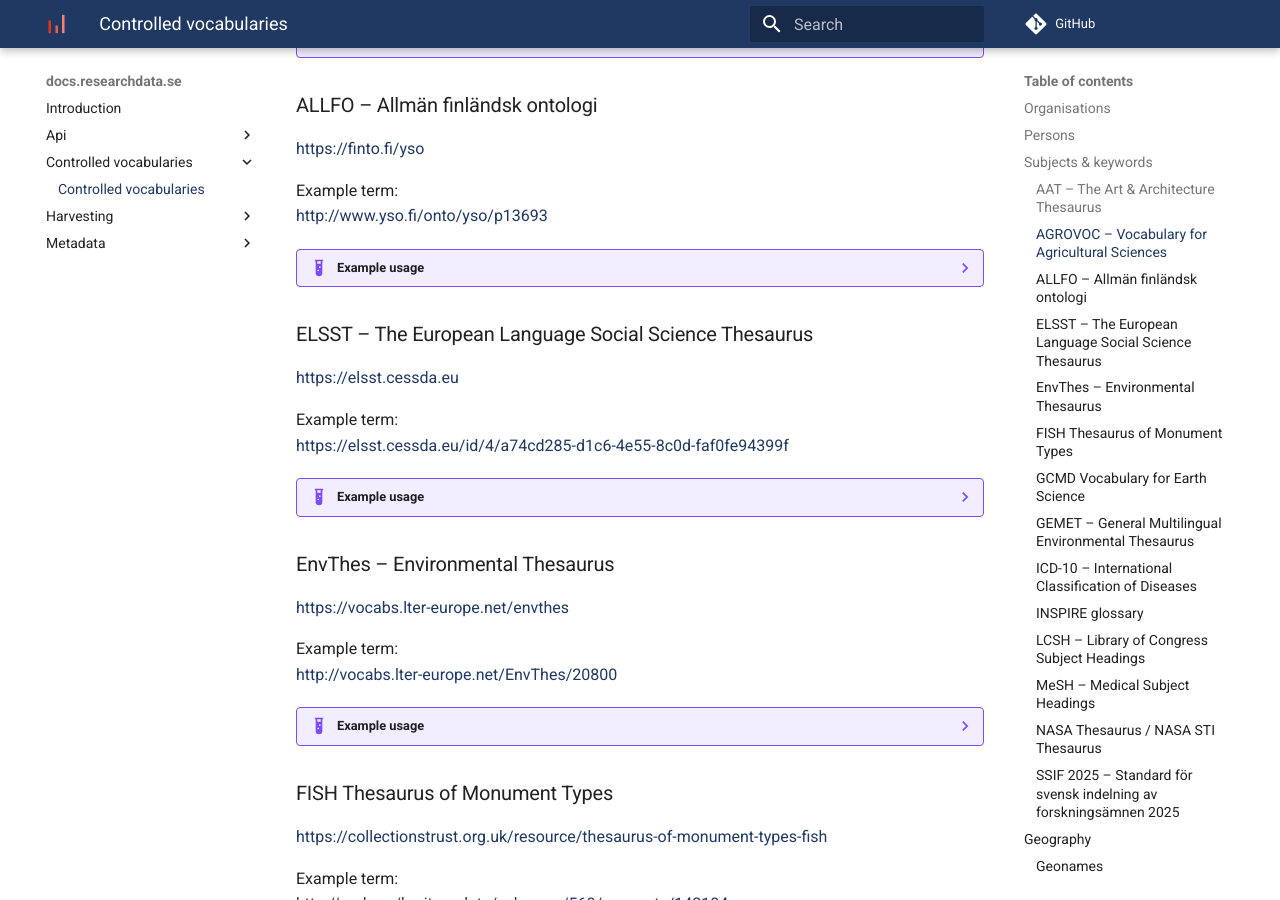
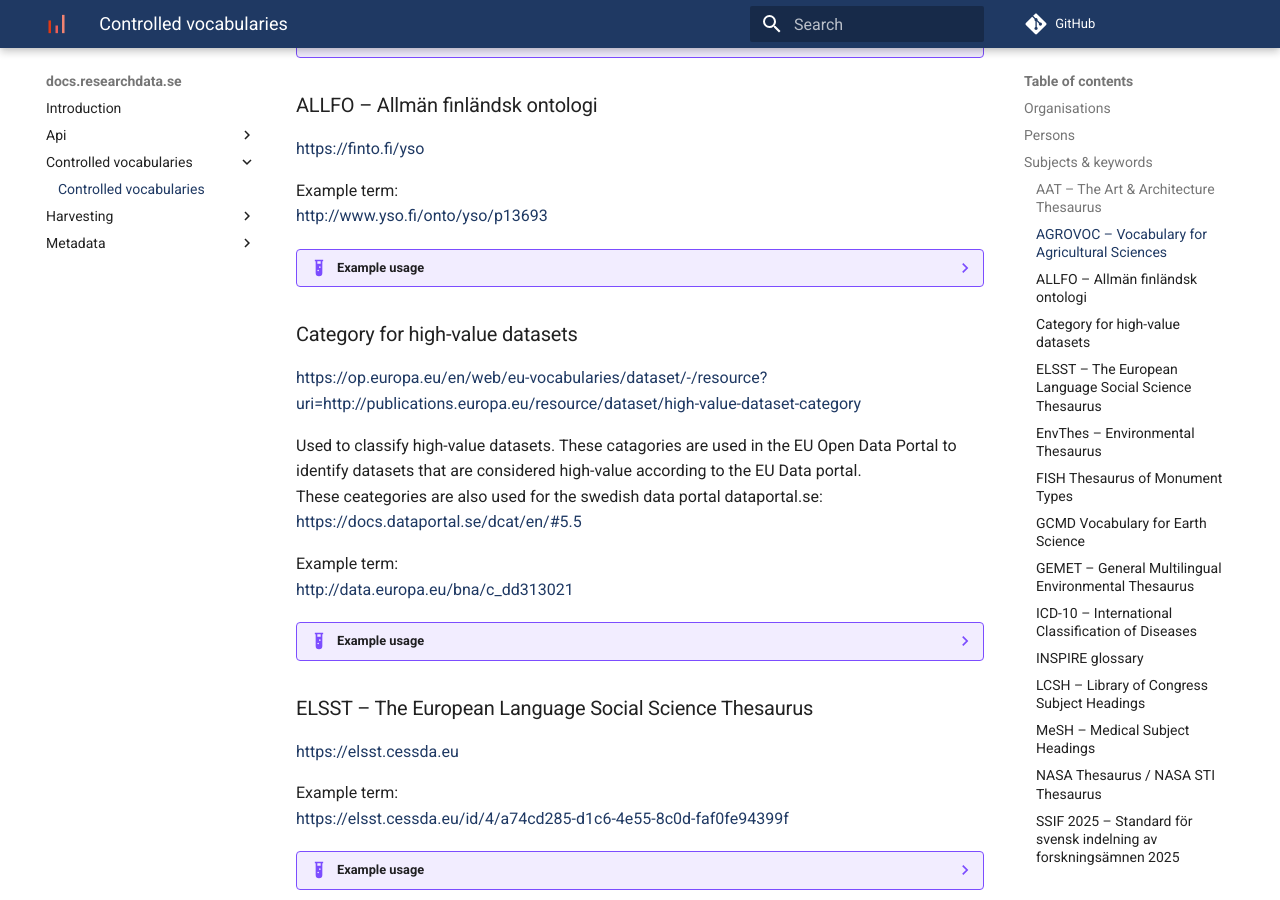
Before and after one commit to researchdata-se/docs.researchdata.se, an MkDocs documentation site: the page built from docs/controlled-vocabularies/index.md, in a window 1280 px wide and 900 px high, scrolled down 1496 px. Built offline with MkDocs 1.6.1 and Material for MkDocs 9.7.7, drawn with Linux system fonts in a browser that asks for light colours; comment, search, counter and statistics services are not loaded.

Commit message:
add example for "Category for high-value datasets"

````diff
--- a/docs/controlled-vocabularies/index.md
+++ b/docs/controlled-vocabularies/index.md
@@ -129,6 +129,43 @@ Example term:
                     "inDefinedTermSet": "https://finto.fi/yso",
                     "termCode": "p13693",
                     "name": "elk"
+                }
+            ]
+        }
+        ```
+### Category for high-value datasets
+[https://op.europa.eu/en/web/eu-vocabularies/dataset/-/resource?uri=http://publications.europa.eu/resource/dataset/high-value-dataset-category](https://op.europa.eu/en/web/eu-vocabularies/dataset/-/resource?uri=http://publications.europa.eu/resource/dataset/high-value-dataset-category)
+
+Used to classify high-value datasets. These catagories are used in the EU Open Data Portal to identify datasets that are considered high-value according to the EU Data portal.
+These ceategories are also used for the swedish data portal dataportal.se:  [https://docs.dataportal.se/dcat/en/#5.5](https://docs.dataportal.se/dcat/en/#5.5)
+
+Example term:
+[http://data.europa.eu/bna/c_dd313021](http://data.europa.eu/bna/c_dd313021)
+
+??? example "Example usage"
+    === "DataCite XML"
+        ```xml
+        <subjects>
+            <subject
+            subjectScheme="Category for high-value datasets"
+            schemeURI="http://data.europa.eu/bna/asd487ae75"
+            valueURI="http://data.europa.eu/bna/c_dd313021"
+            classificationCode="c_dd313021"
+            xml:lang="en">Earth observation and environment</subject>
+        </subjects>
+        ```
+    === "Schema.org JSON-LD"
+        ```json
+        {
+            "@context":"https://schema.org/",
+            "@type": "Dataset",
+            "keywords": [
+                {
+                    "@type": "DefinedTerm",
+                    "@id": "http://data.europa.eu/bna/c_dd313021",
+                    "inDefinedTermSet": "http://data.europa.eu/bna/asd487ae75",
+                    "termCode": "c_dd313021",
+                    "name": "Earth observation and environment"
                 }
             ]
         }
````
